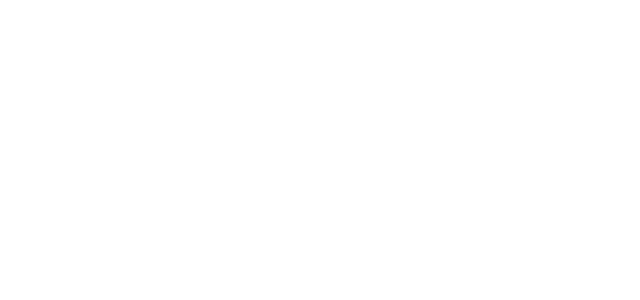
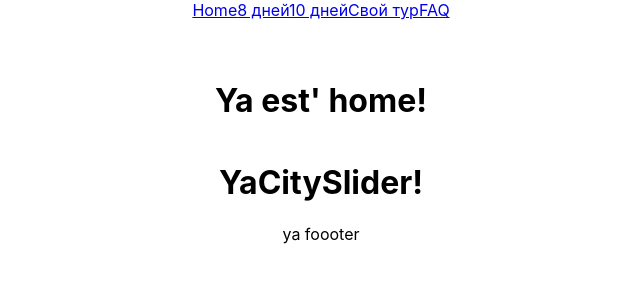
Before and after one commit to KerimNuriev/HolidaysInIran, a React (Create React App) app in the folder frontend/: page / in a window 1280 px wide. Before the commit this address had no page. Shown: the top 300 px of the page, without its empty margins (319-959 px from the left). Built offline with nearby package versions, Linux system fonts and the light colour scheme.

Commit message:
added routes

```diff
--- a/frontend/src/App/App.tsx
+++ b/frontend/src/App/App.tsx
@@ -3,17 +3,24 @@ import { Route, Routes } from 'react-router-dom';
 import './App.css';
 import Layout from './Layout'
 import Home from '../features/Home/Home'
+import NotFound from '../features/NotFound/NotFound';
+import Tour8 from '../features/Tour8/Tour8';
+import Tour10 from '../features/Tour10/Tour10';
+import MyTour from '../features/MyTour/MyTour';
+import Faq from '../features/Faq/Faq';
 
 function App(): JSX.Element {
   return (
     <Routes>
       <Route element={<Layout/>}>
-        <Route path="/home" element={<Home/>}/>
-        <Route path="#" />
-        <Route path="#" />
-        <Route path="#" />
-        <Route path="#" />
+        <Route path="/" element={<Home/>}/>
+        <Route path="/tour8" element={<Tour8/>} />
+        <Route path="/tour10" element={<Tour10/>}/>
+        <Route path="/mytour" element={<MyTour/>}/>
+        <Route path="/faq" element={<Faq/>}/>
+        <Route path="/admin" />
       </Route>
+      <Route path="*" element={<NotFound/>}/>
     </Routes>
   );
 }
--- a/frontend/src/App/Footer.tsx
+++ b/frontend/src/App/Footer.tsx
@@ -2,7 +2,9 @@ import exp from 'constants';
 import React from 'react';
 
 function Footer(): JSX.Element {
-  return <div />;
+  return (
+  <div> ya foooter </div>
+  )
 }
 
 export default Footer;
--- a/frontend/src/App/Header.tsx
+++ b/frontend/src/App/Header.tsx
@@ -5,11 +5,11 @@ function Header(): JSX.Element {
   return (
     <header>
       <div>
-        <Link to="#">Home</Link>
-        <Link to="#">8 дней</Link>
-        <Link to="#">10 дней</Link>
-        <Link to="#">Свой тур</Link>
-        <Link to="#">FAQ</Link>
+        <Link to="/">Home</Link>
+        <Link to="/tour8">8 дней</Link>
+        <Link to="/tour10">10 дней</Link>
+        <Link to="/mytour">Свой тур</Link>
+        <Link to="/faq">FAQ</Link>
       </div>
       <br />
       <br />
--- /dev/null
+++ b/frontend/src/features/Faq/Faq.tsx
@@ -0,0 +1,11 @@
+import React from "react"
+
+
+function Faq (): JSX.Element {
+
+return (
+         <div><h1>Faq component</h1>  </div>
+ )
+}
+
+export default Faq
--- /dev/null
+++ b/frontend/src/features/MyTour/MyTour.tsx
@@ -0,0 +1,11 @@
+import React from "react"
+
+
+function MyTour (): JSX.Element {
+
+return (
+         <div><h1>MyTour component</h1>  </div>
+ )
+}
+
+export default MyTour
--- /dev/null
+++ b/frontend/src/features/NotFound/NotFound.tsx
@@ -0,0 +1,11 @@
+import React from "react"
+
+
+function NotFound (): JSX.Element {
+
+return (
+         <div><h1>404</h1>  </div>
+ )
+}
+
+export default NotFound
--- /dev/null
+++ b/frontend/src/features/Tour10/Tour10.tsx
@@ -0,0 +1,11 @@
+import React from "react"
+
+
+function Tour10 (): JSX.Element {
+
+return (
+         <div><h1>Tour10 component</h1>  </div>
+ )
+}
+
+export default Tour10
--- /dev/null
+++ b/frontend/src/features/Tour8/Tour8.tsx
@@ -0,0 +1,11 @@
+import React from "react"
+
+
+function Tour8 (): JSX.Element {
+
+return (
+         <div><h1>Tour8 component</h1>  </div>
+ )
+}
+
+export default Tour8
```
